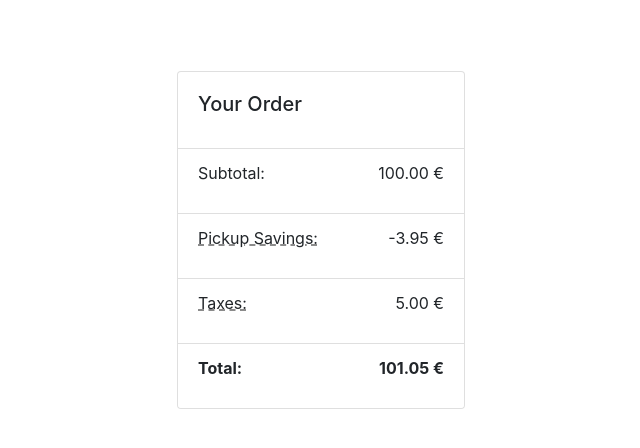
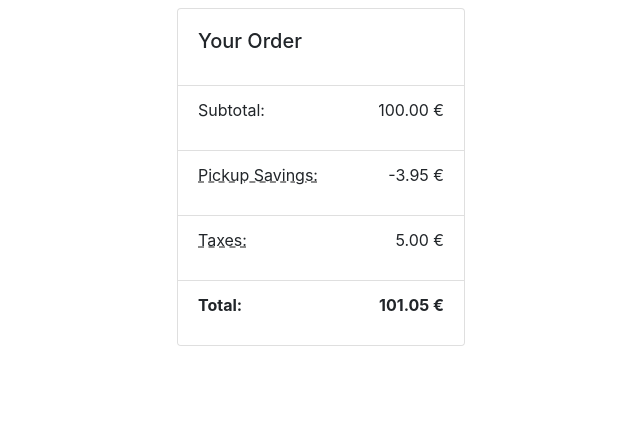
Before and after one commit to miku86/shopping-cart, a React (Create React App) app: page / in a window 1280 px wide. Shown: the top 448 px of the page, without its empty margins (319-959 px from the left). Built offline with nearby package versions, Linux system fonts and the light colour scheme.

Commit message:
add padding to top

```diff
--- a/src/index.css
+++ b/src/index.css
@@ -9,11 +9,11 @@ body {
 }
 
 #root {
-  height: 60vh;
   width: 100vw;
   display: flex;
   justify-content: center;
   align-items: center;
+  padding-top: 8px;
 }
 
 code {
```
